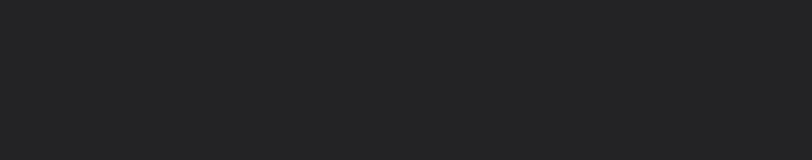
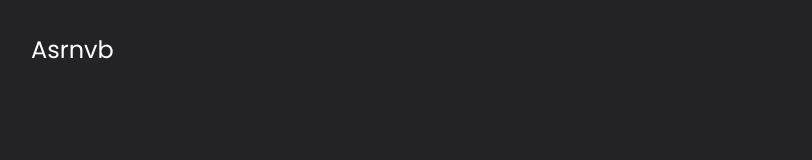
Before and after one commit to Asranov/asrnvb.uz, a React (Create React App) app: page / in a window 1280 px wide. Shown: the top 160 px of the page, without its empty margins (1-813 px from the left). Built offline with nearby package versions, Linux system fonts and the light colour scheme.

Commit message:
logo text

```diff
--- a/src/pages/Temp/Temp.css
+++ b/src/pages/Temp/Temp.css
@@ -6,6 +6,17 @@
   justify-content: center;
   align-items: center;
   color: #fff;
+  position: relative;
+}
+
+.temp .logo-text {
+  position: absolute;
+  top: 0;
+  left: 0;
+  color: #fff;
+  text-decoration: none;
+  font-size: 1.5rem;
+  margin: 2rem;
 }
 
 .temp img {
--- a/src/pages/Temp/Temp.tsx
+++ b/src/pages/Temp/Temp.tsx
@@ -6,6 +6,7 @@ import avatar from "../../assets/images/avatar.jpg"
 function Temp() {
   return (
     <div className='temp'>
+      <a href="http://asrnvb.uz/" className='logo-text'>Asrnvb</a>
       <div className="temp__container">
         <img src={avatar} alt="avatar" />
         <h1 className="temp__title">Asranov Bakhtnur</h1>
```
